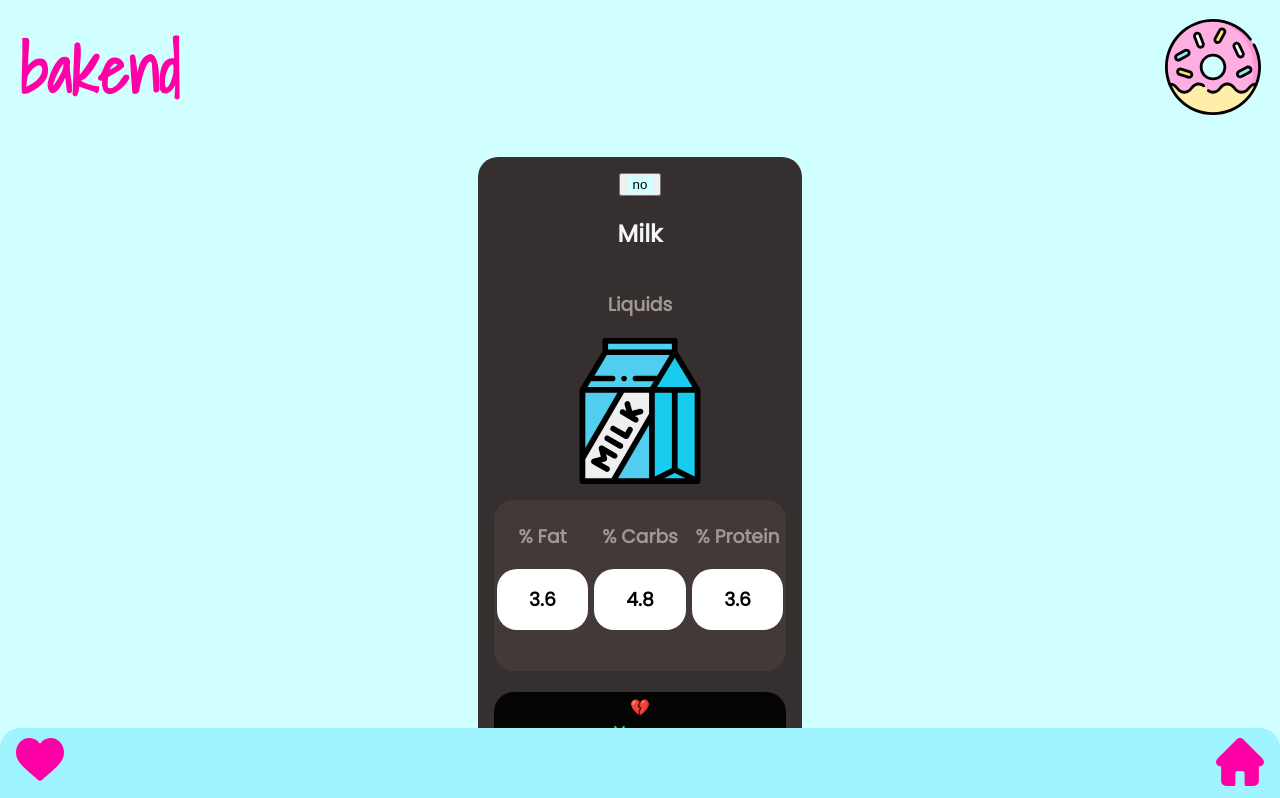
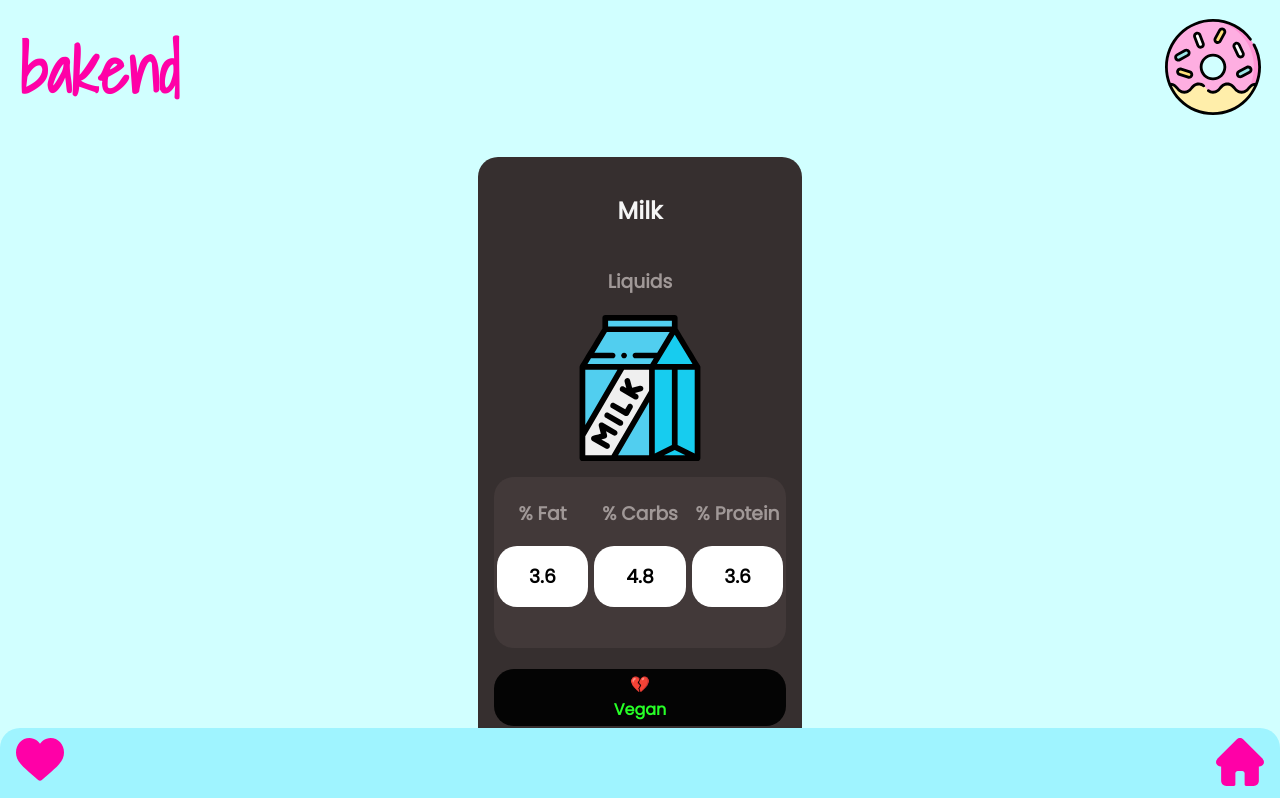
Before and after one commit to SilviaBarcellini/bakend, a Next.js app: page /mainCard in a window 1280 px wide. Shown: the top 798 px of the page. Built offline with nearby package versions, Linux system fonts and the light colour scheme.

Commit message:
🔥 remove favourite props from card

```diff
--- a/components/cardMain/cardMain.tsx
+++ b/components/cardMain/cardMain.tsx
@@ -1,9 +1,8 @@
 import styles from "./cardMain.module.css";
-import AddFavs from "../addFavs/addFavs";
+//import AddFavs from "../addFavs/addFavs";
 
 export type CardMainProps = {
   image: string;
-  fav: boolean;
   name: string;
   fat: number;
   carbs: number;
@@ -19,7 +18,6 @@ export type CardMainProps = {
 
 function CardMain({
   name,
-  fav,
   image,
   fat,
   carbs,
@@ -35,10 +33,6 @@ function CardMain({
   return (
     <div className={styles.cardMain}>
       <div className={styles.cardIntro}>
-        <button className={styles.fav}>
-          <AddFavs />
-          {fav}
-        </button>
         <h2 className={styles.name}>{name}</h2>
         <h3>{family}</h3>
         <img className={styles.image} src={image} alt="" />
--- a/components/forms/form.tsx
+++ b/components/forms/form.tsx
@@ -49,7 +49,6 @@ function Search() {
         {ings.map((ingredient) => (
           <CardMain
             key={ingredient.name}
-            fav={ingredient.fav}
             name={ingredient.name}
             image={ingredient.image}
             fat={ingredient.fat}
```
